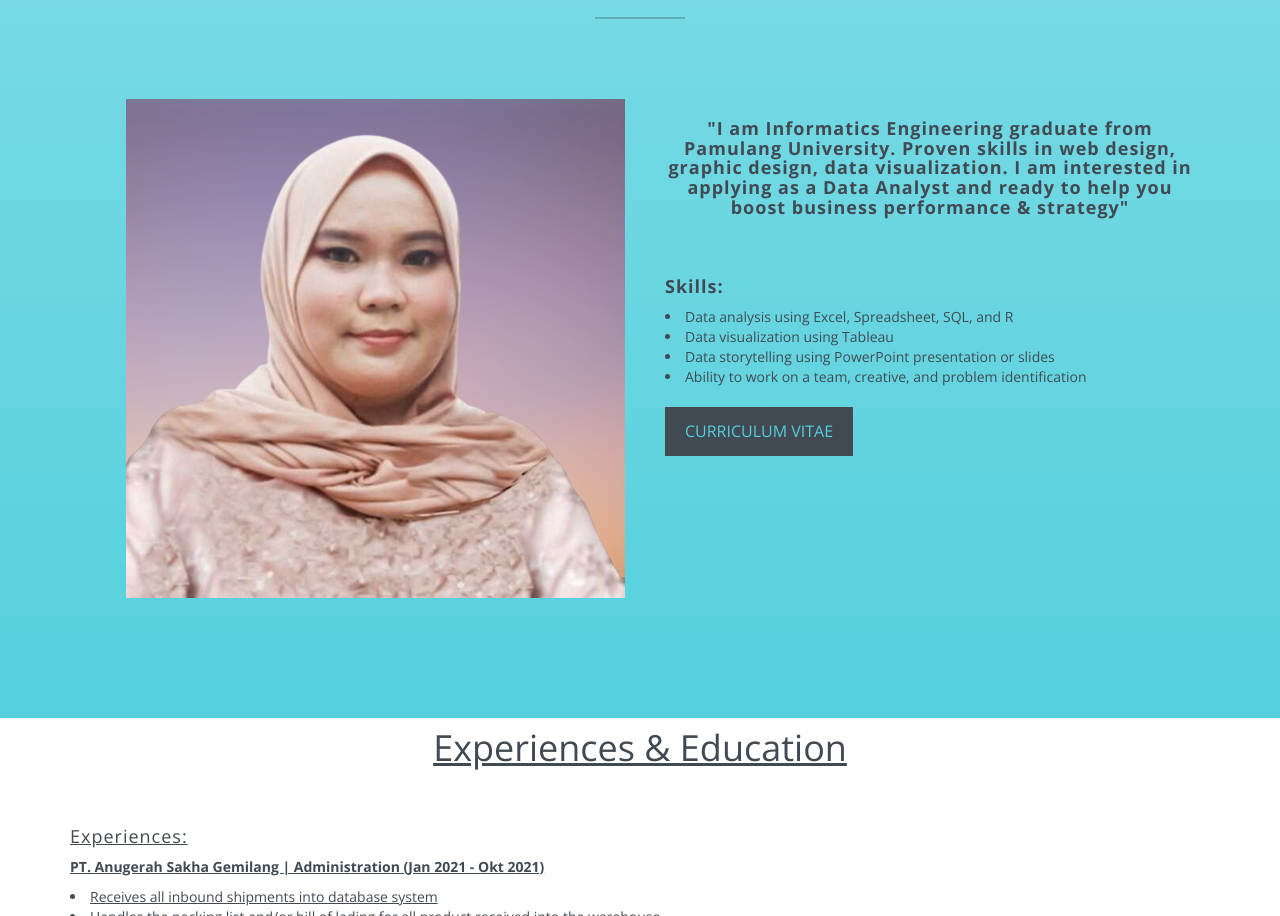
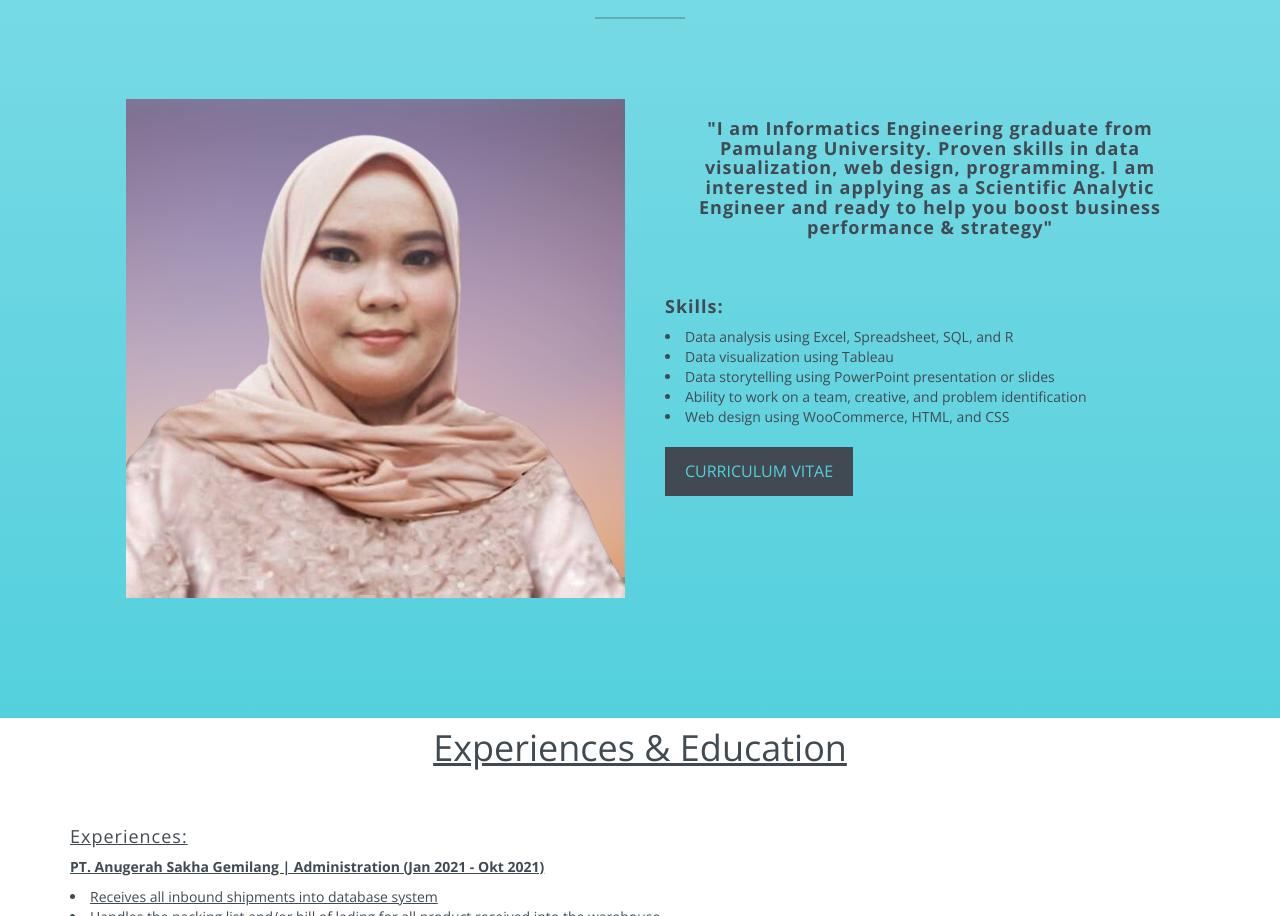
Before and after one commit to AdelianaPutri/AdelianaPutri.github.io, a plain HTML site: page index.html in a window 1280 px wide. Shown: the part 914-1830 px from the top of the page. Drawn offline with nearby package versions, Linux system fonts and the light colour scheme.

Commit message:
Update index.html

```diff
--- a/index.html
+++ b/index.html
@@ -77,9 +77,8 @@
       <div class="col-xs-12 col-md-6"> <img src="img/iiii.png" class="img-responsive" alt=""> </div>
       <div class="col-xs-12 col-md-6">
         <div class="about-text">
-          <h3><b>"I am Informatics Engineering graduate from Pamulang University.
-		 Proven skills in web design, graphic design, data visualization. I am interested in applying as a Data Analyst and ready to help you
-		  boost business performance & strategy"</b></h3>
+          <h3><b>"I am Informatics Engineering graduate from Pamulang University. Proven skills in data visualization, web design, programming. I am interested in
+		  applying as a Scientific Analytic Engineer and ready to help you boost business performance & strategy"</b></h3>
 
 <!--Skill-->
 	   <div class = "section-title text-justify justify">
@@ -92,9 +91,10 @@
 			<li>Data visualization using Tableau</li>
 			<li>Data storytelling using PowerPoint presentation or slides</li>
 			<li>Ability to work  on a team, creative, and problem identification</li>
+		   	<li>Web design using WooCommerce, HTML, and CSS</li>
 	    </ul>
 
-          <u><a href="https://drive.google.com/file/d/1gW_a7xuXxfmIdbvyviGnptYRSqcHOtxs/view?usp=sharing" class="btn btn-default btn-lg page-scroll">Curriculum Vitae</a>
+          <u><a href="https://drive.google.com/file/d/1NcCqx80TfdUNMz825ybLpo__MpvytS4r/view?usp=sharing" class="btn btn-default btn-lg page-scroll">Curriculum Vitae</a>
 
 		</div>
       </div>
```
